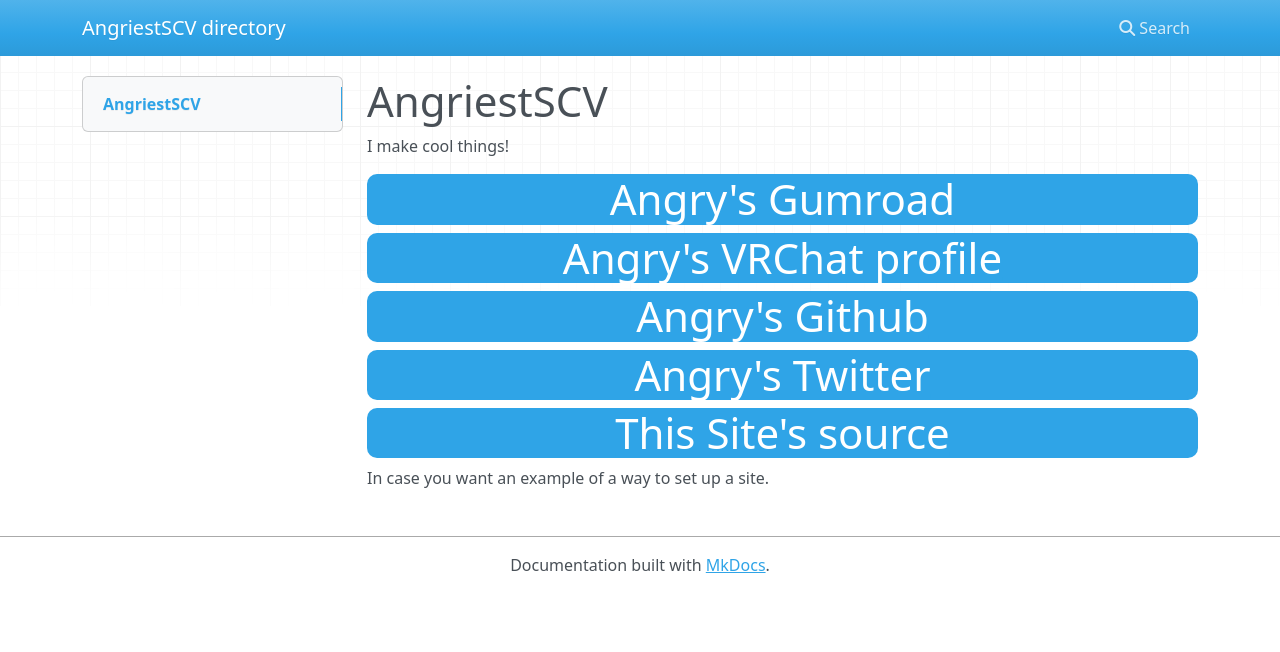
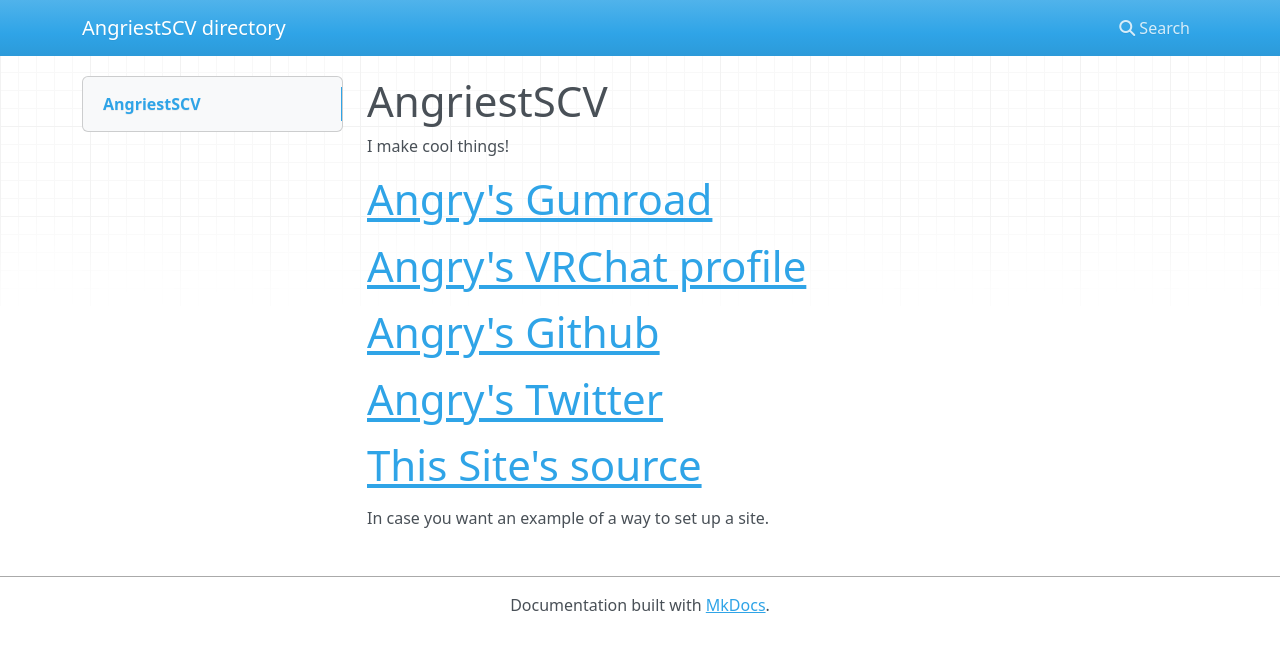
Before and after one commit to AngriestSCV/AngriestSCV.github.io, an MkDocs documentation site: the page built from docs/index.md, in a window 1280 px wide. Shown: the top 652 px of the page. Built offline with MkDocs 1.6.1, drawn with Linux system fonts in a browser that asks for light colours; nearby versions of some CDN libraries.

Commit message:
more style changes

```diff
--- a/docs/index.md
+++ b/docs/index.md
@@ -1,46 +1,26 @@
-<style>
-    .gumroad-button {
-        border-radius: 10px;
-        text-align: center;
-    }
-    .gumroad-button-text {
-        color: #fff !important;
-    }
-</style>
-
 # AngriestSCV
 I make cool things!
 
 
-<div class="gumroad-button bg-primary">
-    <a href="https://angriestscv.gumroad.com/">
-        <h1 class="gumroad-button-text " >Angry's Gumroad</h1>
-    </a>
-</div>
+<a href="https://angriestscv.gumroad.com/">
+    <h1 >Angry's Gumroad</h1>
+</a>
 
-<div class="gumroad-button bg-primary">
-    <a href="https://vrchat.com/home/user/usr_61c48877-54a7-49b9-bf0c-696b6fb75982">
-        <h1 class="gumroad-button-text " >Angry's VRChat profile</h1>
-    </a>
-</div>
+<a href="https://vrchat.com/home/user/usr_61c48877-54a7-49b9-bf0c-696b6fb75982">
+    <h1 >Angry's VRChat profile</h1>
+</a>
 
-<div class="gumroad-button bg-primary">
-    <a href="https://github.com/AngriestSCV">
-        <h1 class="gumroad-button-text " >Angry's Github</h1>
-    </a>
-</div>
+<a href="https://github.com/AngriestSCV">
+    <h1 >Angry's Github</h1>
+</a>
 
-<div class="gumroad-button bg-primary">
-    <a href="https://x.com/angriestscv">
-        <h1 class="gumroad-button-text " >Angry's Twitter</h1>
-    </a>
-</div>
+<a href="https://x.com/angriestscv">
+    <h1 >Angry's Twitter</h1>
+</a>
 
 
-<div class="gumroad-button bg-primary">
-    <a href="https://github.com/AngriestSCV/AngriestSCV.github.io">
-        <h1 class="gumroad-button-text " >This Site's source</h1>
-    </a>
-</div>
+<a href="https://github.com/AngriestSCV/AngriestSCV.github.io">
+    <h1 >This Site's source</h1>
+</a>
 
 In case you want an example of a way to set up a site.
```
